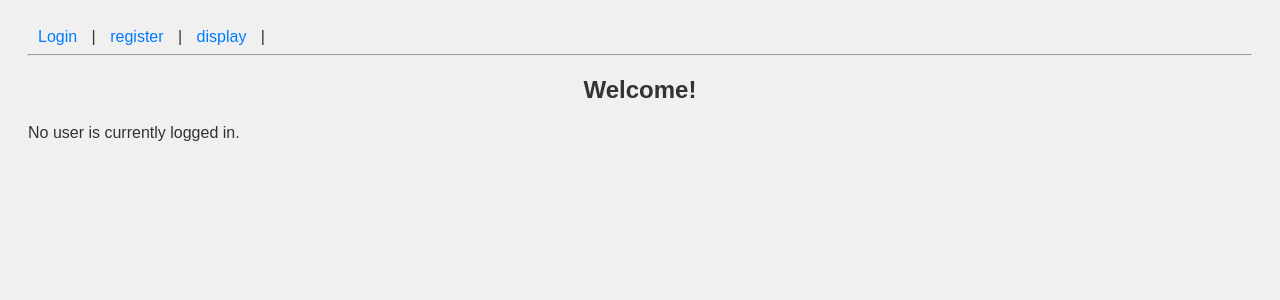
After one commit to Marco-de-Sa/webDev, a Flask app: page /welcome in a window 1280 px wide. The commit adds this page. Shown: the top 300 px of the page. Run offline with Flask 3, Linux system fonts and the light colour scheme.

Commit message:
Add welcome page and redirect after successful login; update dashboard template

```diff
--- a/lab4/app.py
+++ b/lab4/app.py
@@ -18,6 +18,7 @@ def login():
             user.login = True
             user.save()
             flash('Login successful!')
+            return redirect("/welcome")
         else:
             flash('Invalid username or password!')
             # return render_template('login.html')
@@ -59,6 +60,11 @@ def display():
         attendances=attendances
     )
 
+@app.route('/welcome')
+def dash_welcome():
+    user = User.select().where(User.login == True).first()
+    return render_template('dashWelcome.html', user=user)
+
 if __name__ == '__main__':
     initialize_db()
     # Set all login fields to False at startup
--- /dev/null
+++ b/lab4/templates/dashWelcome.html
@@ -0,0 +1,10 @@
+{% extends "dashboard.html" %}
+{% block content %}
+    {% if user %}
+        <h2>Welcome, {{ user.name }}!</h2>
+        <p>You are now logged in{{ " as admin" if user.is_admin else "" }}.</p>
+    {% else %}
+        <h2>Welcome!</h2>
+        <p>No user is currently logged in.</p>
+    {% endif %}
+{% endblock %}
--- a/lab4/templates/dashboard.html
+++ b/lab4/templates/dashboard.html
@@ -1,5 +1,21 @@
-{% extends "base.html" %}
-{% block title %}Database Contents{% endblock %}
-{% block content %}
+<!DOCTYPE html>
+<html lang="en">
 
-{% endblock %}
+<head>
+    <meta charset="UTF-8">
+    <title>Class Management</title>
+    <link rel="stylesheet" href="{{ url_for('static', filename='style.css')
+}}">
+</head>
+
+<body>
+    <nav>
+        <a href="/">Login</a> |
+        <a href="/register">register</a> |
+        <a href="/display">display</a> |
+    </nav>
+    <hr>
+    {% block content %}{% endblock %}
+</body>
+
+</html>
```
Also changed, not shown: lab4/classes.db, lab4/templates/classManage.html (added).
